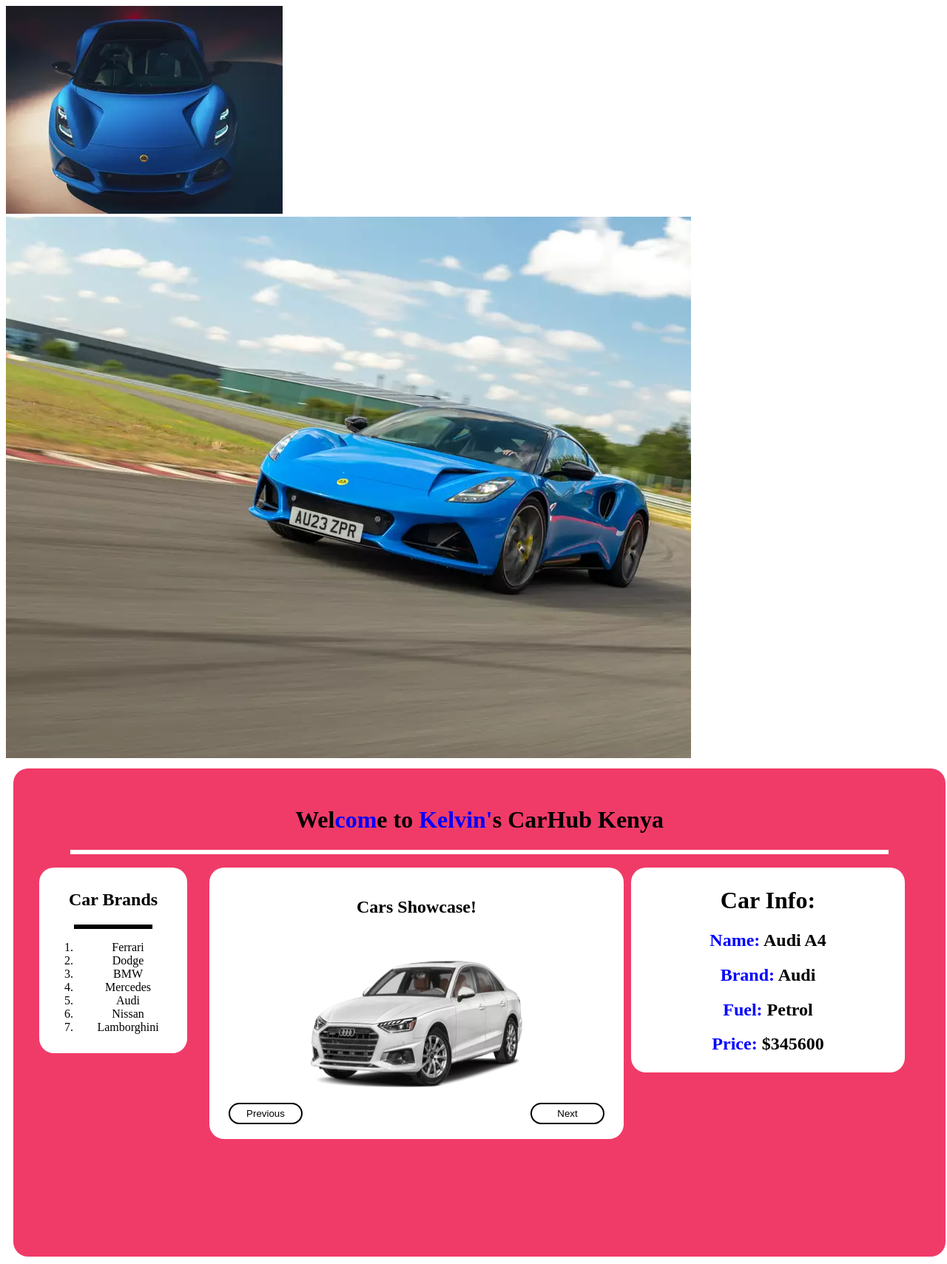
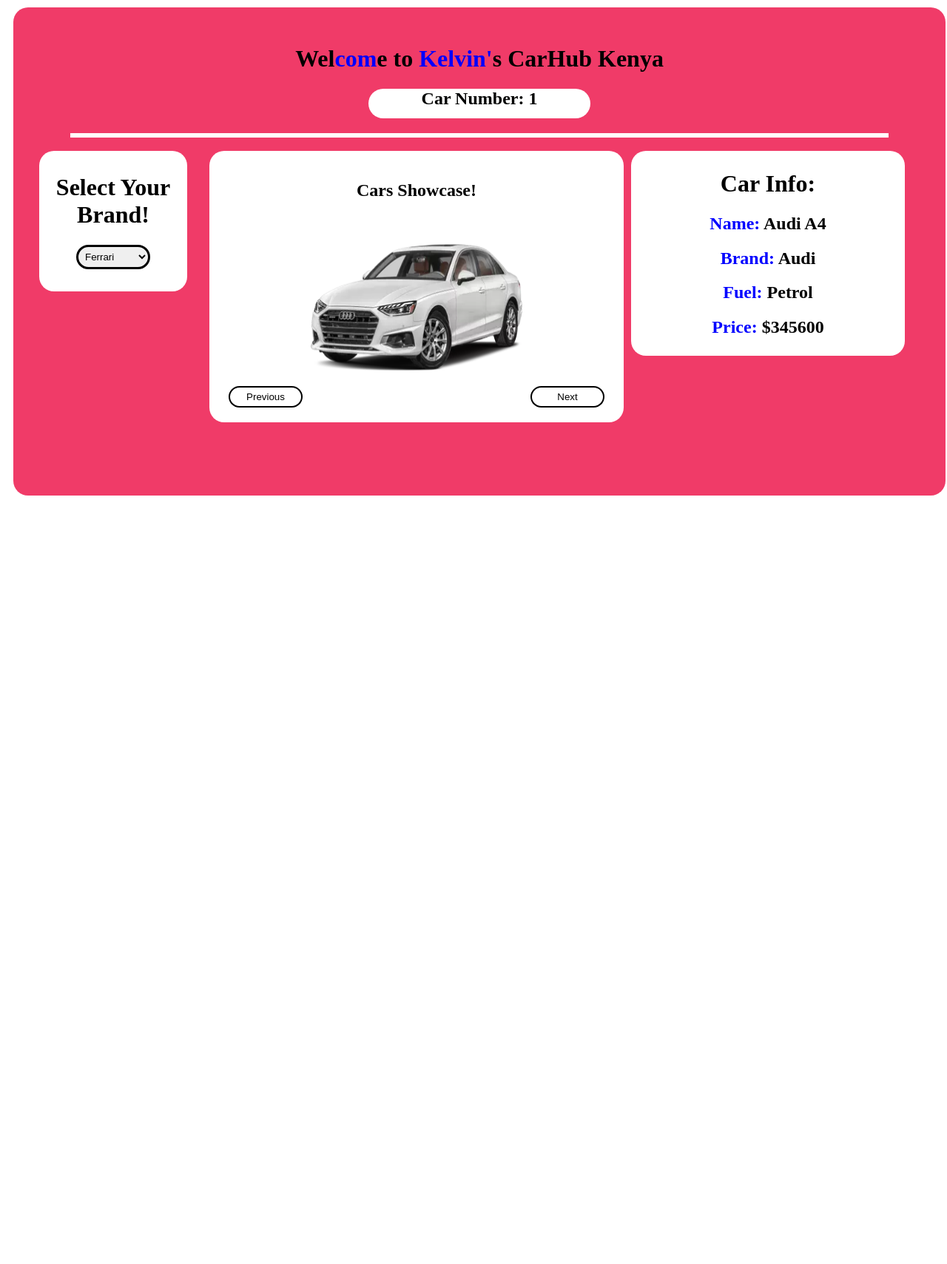
Before and after one commit to Kelvinkimotho/Web-develoment, a PHP site: page /kelvin_motors/carHub.html in a window 1280 px wide. Shown: the whole page at 74% size. After the commit the page ends 670 px from the top, so only its background shows below. Run offline with PHP 8.4, Linux system fonts and the light colour scheme.

Commit message:
new commit

```diff
--- a/kelvin_motors/carHub.html
+++ b/kelvin_motors/carHub.html
@@ -7,15 +7,14 @@
     <link rel="stylesheet" href="hub.css">
     <script src="cars.js"></script>
 </head>
-<img src="cars/lotus Emira.png" alt="">
-<img src="cars/Lotus Emira2.png" alt="">
 <body>
     <center>
         <div id="main">
-            <h1>Wel<span>com</span>e to <span>Kelvin'</span>s CarHub Kenya</h1> <hr id="main_hr">
+            <h1>Wel<span>com</span>e to <span>Kelvin'</span>s CarHub Kenya</h1> <h2 id="car_number"></h2><hr id="main_hr">
             <div id="left">
-                <h2>Car Brands</h2> <hr id="mini_hr">
-                <ol id="brands"></ol>
+                <h1>Select Your Brand!</h1>
+                <select name="" id="brands_select">
+                </select>
             </div>
             <div id="right">
                 <h2>Cars Showcase!</h2>
--- a/kelvin_motors/cars.js
+++ b/kelvin_motors/cars.js
@@ -641,16 +641,16 @@ cars=[
 ]
 
 //car brands
-let brands=["Ferrari","Dodge","BMW","Mercedes","Audi","Nissan","Lamborghini"]
+let brands=["Ferrari","Dodge","BMW","Mercedes","Audi","Nissan","Lamborghini","Lotus","Mini","Chevrolet","Ford","Bucatti","subaru","Jeep","Jaguar","Toyota","Porsche"]
 //cars brands ul list
 document.addEventListener( `DOMContentLoaded`,function(){
-    //cars brands ul list
-    let cars_ul=document.querySelector("#brands");
-    for(let i=0;i<brands.length;i++){
-        let li=document.createElement("li");
-        li.innerHTML=`${brands[i]}`;
-        cars_ul.append(li);
-    }
+   //cars select_brands
+   let select=document.querySelector("#brands_select");
+   for(let b=0;b<brands.length;b++){
+      let option=document.createElement("option");
+      option.innerHTML=`${brands[b]}`;
+      select.append(option);
+   }
 
 //Cars info
 let name_tag=document.querySelector("#car_name");
@@ -660,7 +660,10 @@ let price=document.querySelector("#Price");
 //next button implementation
 let show_image=document.querySelector("#my_image");
 let next_btn=document.querySelector("#next");
+let car_number=document.querySelector("#car_number");
 let image1_index=0
+let initial_car_number=1;
+car_number.innerHTML=`Car Number: ${initial_car_number}`;
 show_image.src=cars[image1_index].image;
 //initial car information
 name_tag.innerHTML=`<span>Name:</span> ${cars[image1_index].Name}`;
@@ -668,10 +671,16 @@ brand_name_tag.innerHTML=`<span>Brand:</span> ${cars[image1_index].Brand}`;
 fuel.innerHTML=`<span>Fuel:</span> ${cars[image1_index].Fuel}`;
 price.innerHTML=`<span>Price:</span> ${cars[image1_index].Price}`;
 
-//**************** */
+//********Next button */
 next_btn.onclick=()=>{
     image1_index+=1;
     show_image.src=`${cars[image1_index].image}`;
+    //car number increment
+       if(initial_car_number<=cars.length){
+         initial_car_number+=1;
+         car_number.innerHTML=`Car Number: ${initial_car_number}`;
+       }
+
     //car information
     name_tag.innerHTML=`<span>Name:</span> ${cars[image1_index].Name}`;
     brand_name_tag.innerHTML=`<span>Brand:</span>: ${cars[image1_index].Brand}`;
@@ -684,6 +693,8 @@ let previous_btn=document.querySelector("#previous");
 previous_btn.onclick=()=>{
         image1_index=image1_index-1;
         show_image.src=cars[image1_index].image;
+        initial_car_number-=1;
+        car_number.innerHTML=`Car Number: ${initial_car_number}`;
     //car information
     name_tag.innerHTML=`<span>Name:</span> ${cars[image1_index].Name}`;
     brand_name_tag.innerHTML=`<span>Brand:</span>: ${cars[image1_index].Brand}`;
--- a/kelvin_motors/hub.css
+++ b/kelvin_motors/hub.css
@@ -2,9 +2,9 @@
     width: 1200px;
     margin: 10px;
     padding: 30px;
-    background-color: rgb(240, 59, 104);
     height: 600px;
     border-radius: 20px;
+    background-color: rgb(240, 59, 104);
 }
 span{
     color: blue;
@@ -67,3 +67,20 @@ span{
 #my_image:hover{
    transform: rotate(5deg);
 }
+option{
+    color: blue;
+}
+select{
+    padding: 5px;
+    border-radius: 20px;
+    width: 100px;
+    border: 3px solid black;
+    margin-bottom: 20px;
+}
+#car_number{
+    width: 300px;
+    height: 40px;
+    border-radius: 20px;
+    background-color: white;
+
+}
```
